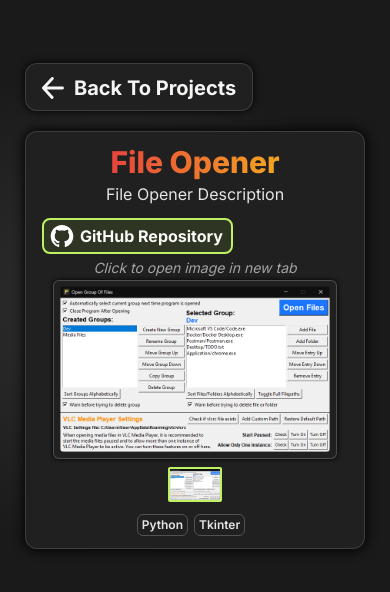
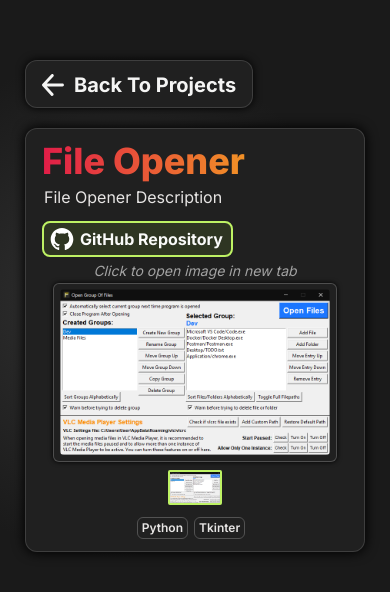
Before and after one commit to vik-ma/portfolio, a Next.js app: page /projects/file-opener in a window 390 px wide. Shown: the part 116-708 px from the top of the page. Built offline with nearby package versions, Linux system fonts and the light colour scheme.

Commit message:
Changed the size of project title

```diff
--- a/app/@modal/(.)projects/[id]/page.tsx
+++ b/app/@modal/(.)projects/[id]/page.tsx
@@ -15,9 +15,9 @@ export default function ProjectModal({ params: { id } }: PageProps) {
 
   return (
     <Modal>
-      <div className="max-md:text-center md:flex md:flex-row md:justify-between">
+      <div className="md:flex md:flex-row md:justify-between">
         <h1
-          className={`pb-0.5 md:pb-2 text-3xl md:text-5xl font-extrabold bg-clip-text text-transparent ${project?.cssGradient}`}
+          className={`pb-1 md:pb-2 text-4xl md:text-5xl font-extrabold bg-clip-text text-transparent ${project?.cssGradient}`}
         >
           {project?.name}
         </h1>
--- a/app/projects/[id]/page.tsx
+++ b/app/projects/[id]/page.tsx
@@ -28,9 +28,9 @@ export default function Project({ params: { id } }: PageProps) {
             <span className="inline-block align-middle ml-2.5">Back To Projects</span>
           </button>
         </Link>
-        <div className="px-4 py-3 md:py-4 rounded-xl max-md:text-center project-page-container">
+        <div className="px-4 py-3 md:py-4 rounded-xl project-page-container">
           <h1
-            className={`pb-0.5 md:pb-2 text-3xl md:text-5xl font-extrabold bg-clip-text text-transparent ${project?.cssGradient}`}
+            className={`pb-1 md:pb-2 text-4xl md:text-5xl font-extrabold bg-clip-text text-transparent ${project?.cssGradient}`}
           >
             {project?.name}
           </h1>
```
